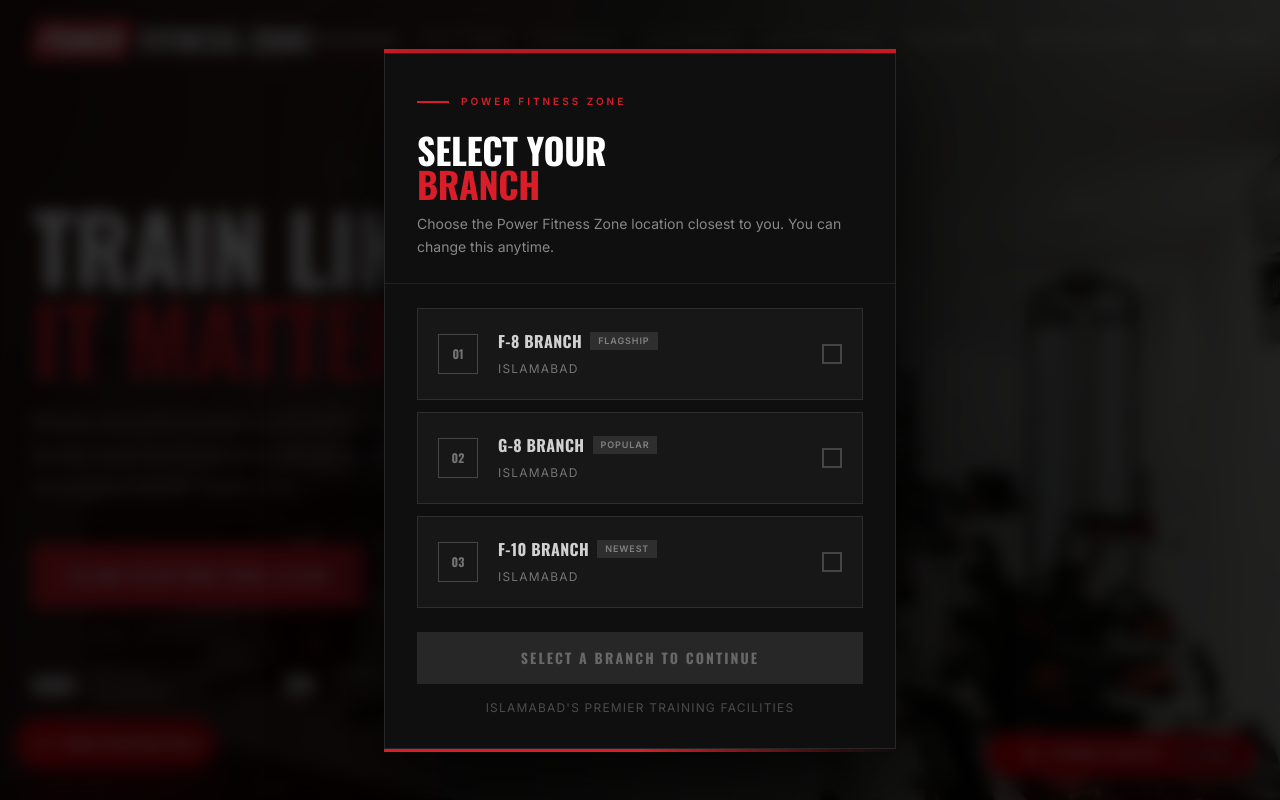
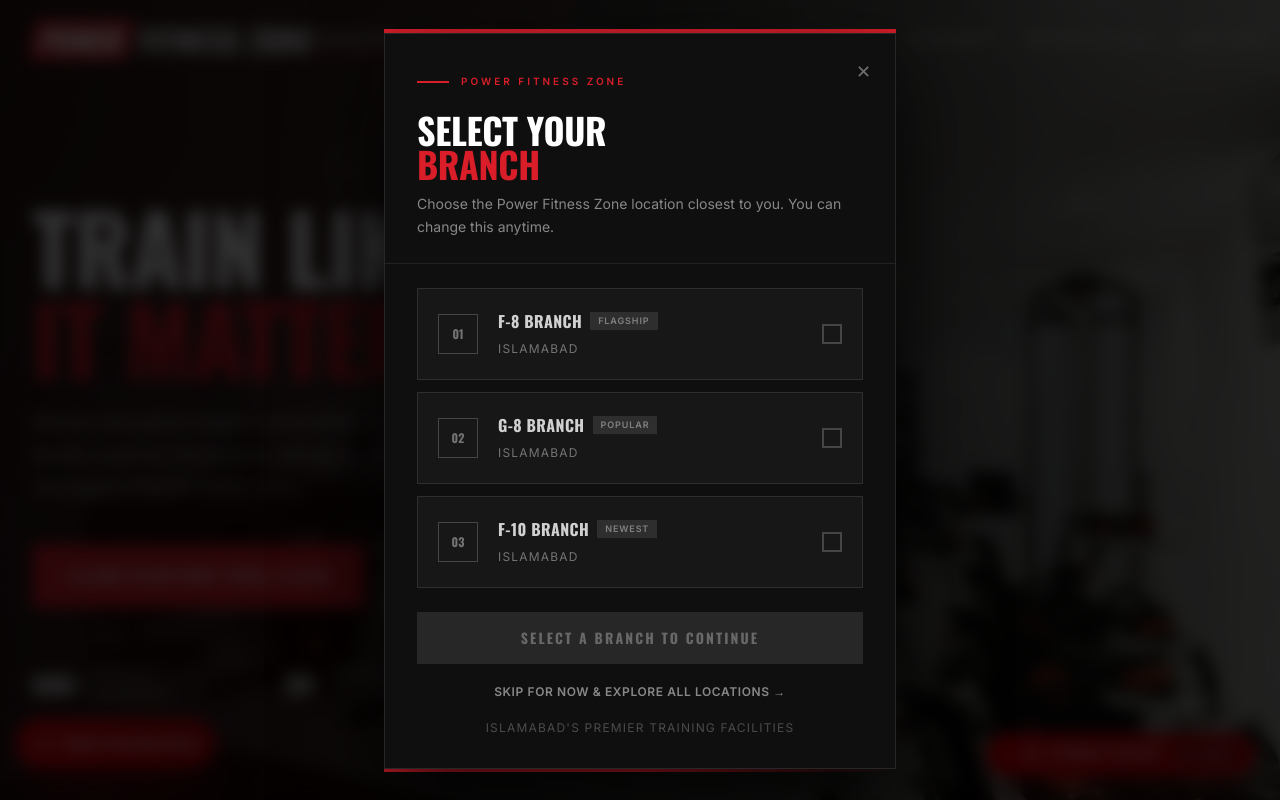
Before and after one commit to AliWahid1310/gym-website, a Next.js app: page / in a window 1280 px wide. Shown: the top 800 px of the page. Built offline with nearby package versions, Linux system fonts and the light colour scheme.

Commit message:
feat(modal): add dismiss and skip option to branch onboarding modal

```diff
--- a/src/components/BranchModal.tsx
+++ b/src/components/BranchModal.tsx
@@ -83,7 +83,19 @@
           <div className="h-1 w-full bg-brand-red" />
 
           {/* Card */}
-          <div className="bg-[#0f0f0f] border border-white/10 shadow-[0_32px_80px_rgba(0,0,0,0.8)]">
+          <div className="bg-[#0f0f0f] border border-white/10 shadow-[0_32px_80px_rgba(0,0,0,0.8)] relative">
+            {/* Close button */}
+            <button
+              onClick={() => {
+                sessionStorage.setItem("pfz_branch", "all");
+                setIsOpen(false);
+              }}
+              className="absolute top-4 right-4 text-white/40 hover:text-white text-lg p-2 transition-colors"
+              aria-label="Close modal"
+            >
+              ✕
+            </button>
+
             {/* Header */}
             <div className="px-8 pt-10 pb-6 border-b border-white/8">
               {/* Logo mark */}
@@ -211,7 +223,17 @@
                   ? `Confirm — ${branches.find((b) => b.id === selected)?.name}`
                   : "Select a Branch to Continue"}
               </button>
-              <p className="text-center text-white/25 text-xs font-body mt-4 uppercase tracking-widest">
+              <button
+                type="button"
+                onClick={() => {
+                  sessionStorage.setItem("pfz_branch", "all");
+                  setIsOpen(false);
+                }}
+                className="w-full mt-3 py-2 text-white/50 hover:text-white text-xs font-semibold uppercase tracking-wider transition-colors"
+              >
+                Skip for now & Explore All Locations →
+              </button>
+              <p className="text-center text-white/25 text-xs font-body mt-3 uppercase tracking-widest">
                 Islamabad&apos;s Premier Training Facilities
               </p>
             </div>
```
